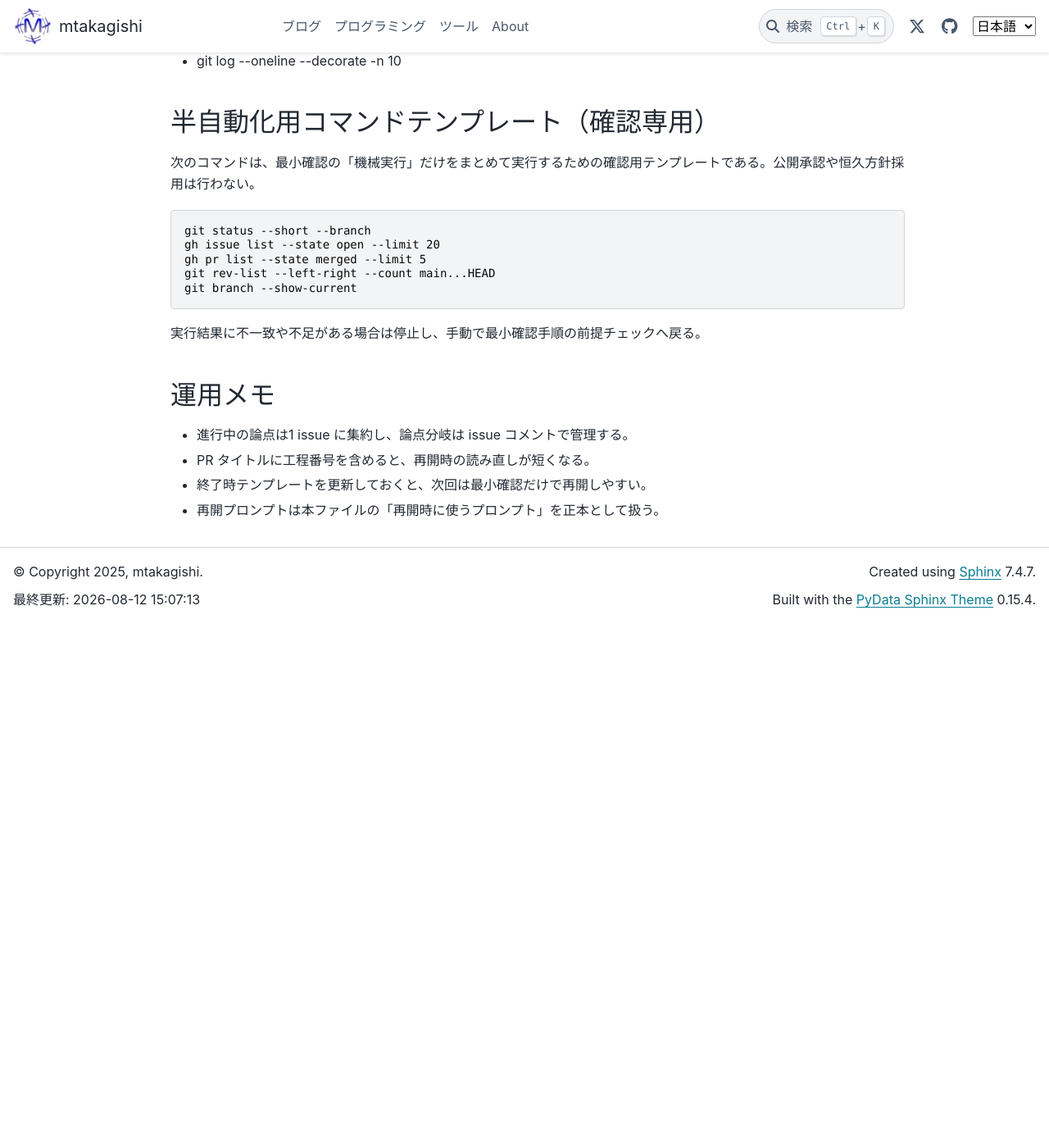
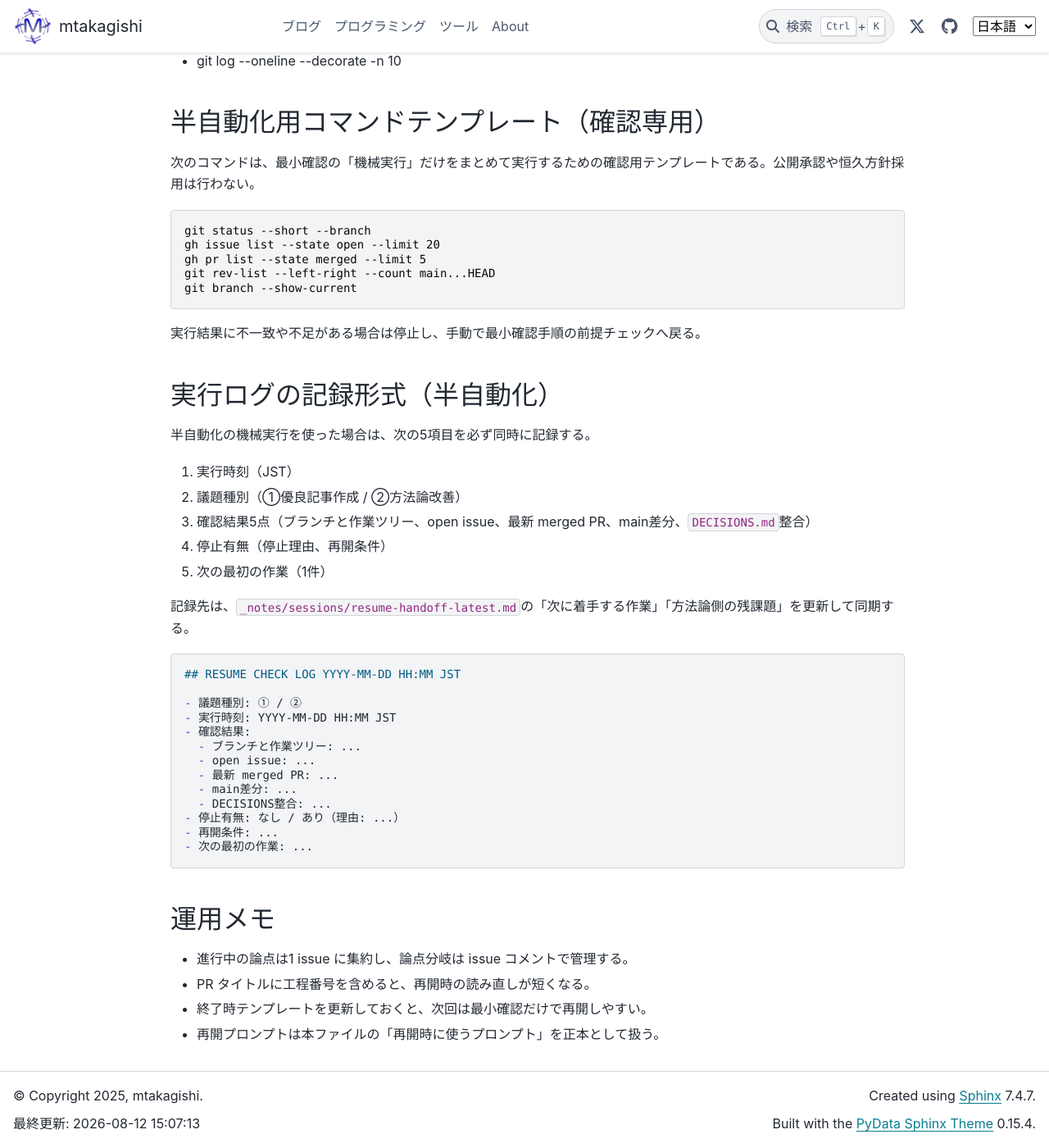
Before and after one commit to mtakagishi/note, a Sphinx documentation site: the page built from docs/agents/resume-minimal-checklist.md, in a window 1280 px wide and 1400 px high, scrolled down 3121 px. Shown: the whole window at 82% size. Built offline with Sphinx 7.4.7 and the PyData theme 0.15.4, drawn with Linux system fonts in a browser that asks for light colours; before the commit the page ends 3882 px from its top, so only the background shows below that.

Commit message:
docs: define resume check logging operation

````diff
--- a/docs/agents/resume-minimal-checklist.md
+++ b/docs/agents/resume-minimal-checklist.md
@@ -125,6 +125,34 @@ git branch --show-current
 
 実行結果に不一致や不足がある場合は停止し、手動で最小確認手順の前提チェックへ戻る。
 
+## 実行ログの記録形式（半自動化）
+
+半自動化の機械実行を使った場合は、次の5項目を必ず同時に記録する。
+
+1. 実行時刻（JST）
+2. 議題種別（①優良記事作成 / ②方法論改善）
+3. 確認結果5点（ブランチと作業ツリー、open issue、最新 merged PR、main差分、`DECISIONS.md`整合）
+4. 停止有無（停止理由、再開条件）
+5. 次の最初の作業（1件）
+
+記録先は、`_notes/sessions/resume-handoff-latest.md`の「次に着手する作業」「方法論側の残課題」を更新して同期する。
+
+```markdown
+## RESUME CHECK LOG YYYY-MM-DD HH:MM JST
+
+- 議題種別: ① / ②
+- 実行時刻: YYYY-MM-DD HH:MM JST
+- 確認結果:
+  - ブランチと作業ツリー: ...
+  - open issue: ...
+  - 最新 merged PR: ...
+  - main差分: ...
+  - DECISIONS整合: ...
+- 停止有無: なし / あり（理由: ...）
+- 再開条件: ...
+- 次の最初の作業: ...
+```
+
 ## 運用メモ
 
 - 進行中の論点は1 issue に集約し、論点分岐は issue コメントで管理する。
````
Also changed, not shown: docs/agents/knowledge-harness/OPERATIONS.md (+8 -0 lines), docs/agents/knowledge-harness/STATUS.md (+3 -1 lines).
